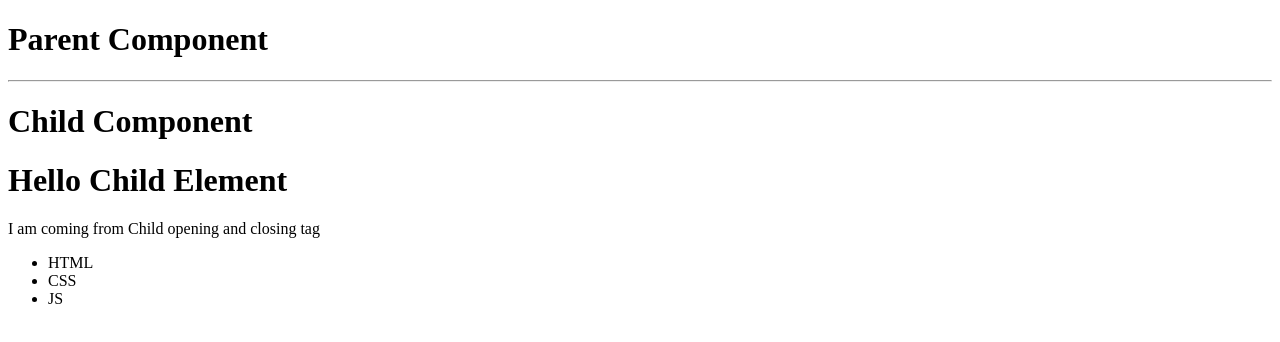
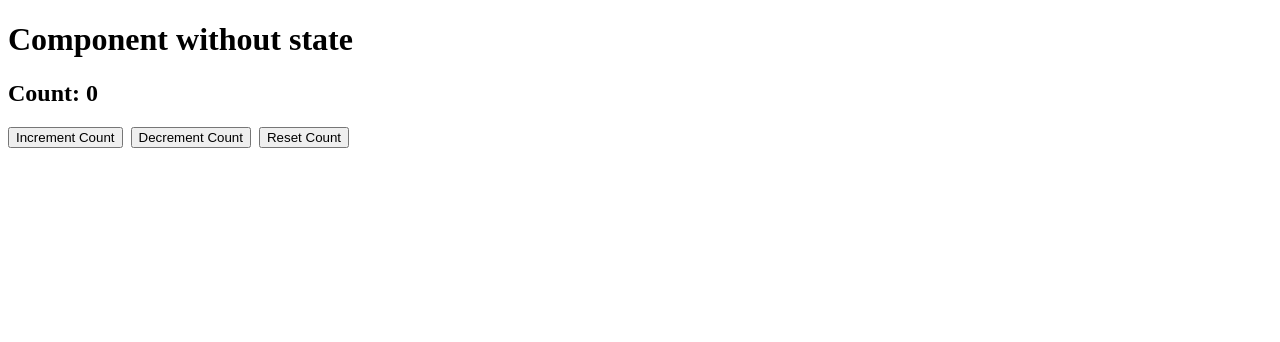
Before and after one commit to CodeCrafterRohit/React-M5, a React (Vite) app in the folder my-first-react-app/: page / in a window 1280 px wide. Shown: the top 342 px of the page. Built offline with nearby package versions, Linux system fonts and the light colour scheme.

Commit message:
state code added

```diff
--- a/my-first-react-app/src/App.jsx
+++ b/my-first-react-app/src/App.jsx
@@ -13,6 +13,7 @@ import Parent1 from "./Props/Parent1";
 import Admin from "./Props/Admin";
 import UserData from "./Props/UserData";
 import ParentComponent from "./Props/ParentComponent";
+import WithoutState from "./State/WithoutState";
 
 const App = () => {
   return (
@@ -30,7 +31,8 @@ const App = () => {
       {/* <Parent1 /> */}
       {/* <Admin /> */}
       {/* <UserData/> */}
-      <ParentComponent />
+      {/* <ParentComponent /> */}
+      <WithoutState/>
     </>
   );
 };
--- /dev/null
+++ b/my-first-react-app/src/State/WithoutState.jsx
@@ -0,0 +1,36 @@
+import React, { useState } from "react";
+
+const WithoutState = () => {
+  let count = 0;
+  console.log(useState());
+
+  //! increment function
+  let incrementCount = () => {
+    ++count;
+    console.log("Count:", count);
+  };
+
+  //! decrement function
+  let decrementCount = () => {
+    --count;
+    console.log("Count:", count);
+  };
+
+  //! reset function
+  let resetCount = () => {
+    count = 0;
+    console.log("Count:", count);
+  };
+
+  return (
+    <div>
+      <h1>Component without state</h1>
+      <h2>Count: {count}</h2>
+      <button onClick={incrementCount}>Increment Count</button> &nbsp;
+      <button onClick={decrementCount}>Decrement Count</button> &nbsp;
+      <button onClick={resetCount}>Reset Count</button>
+    </div>
+  );
+};
+
+export default WithoutState;
```
